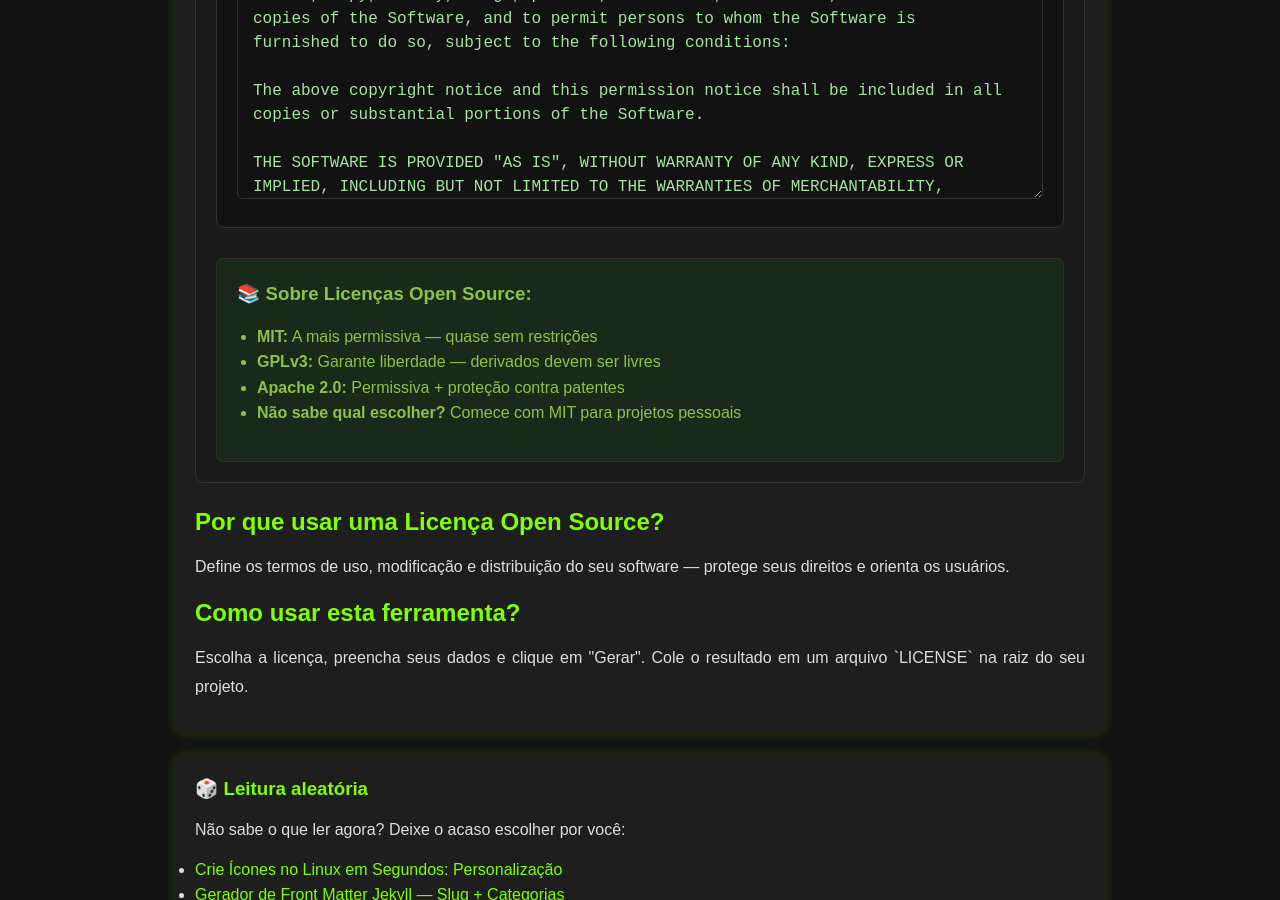
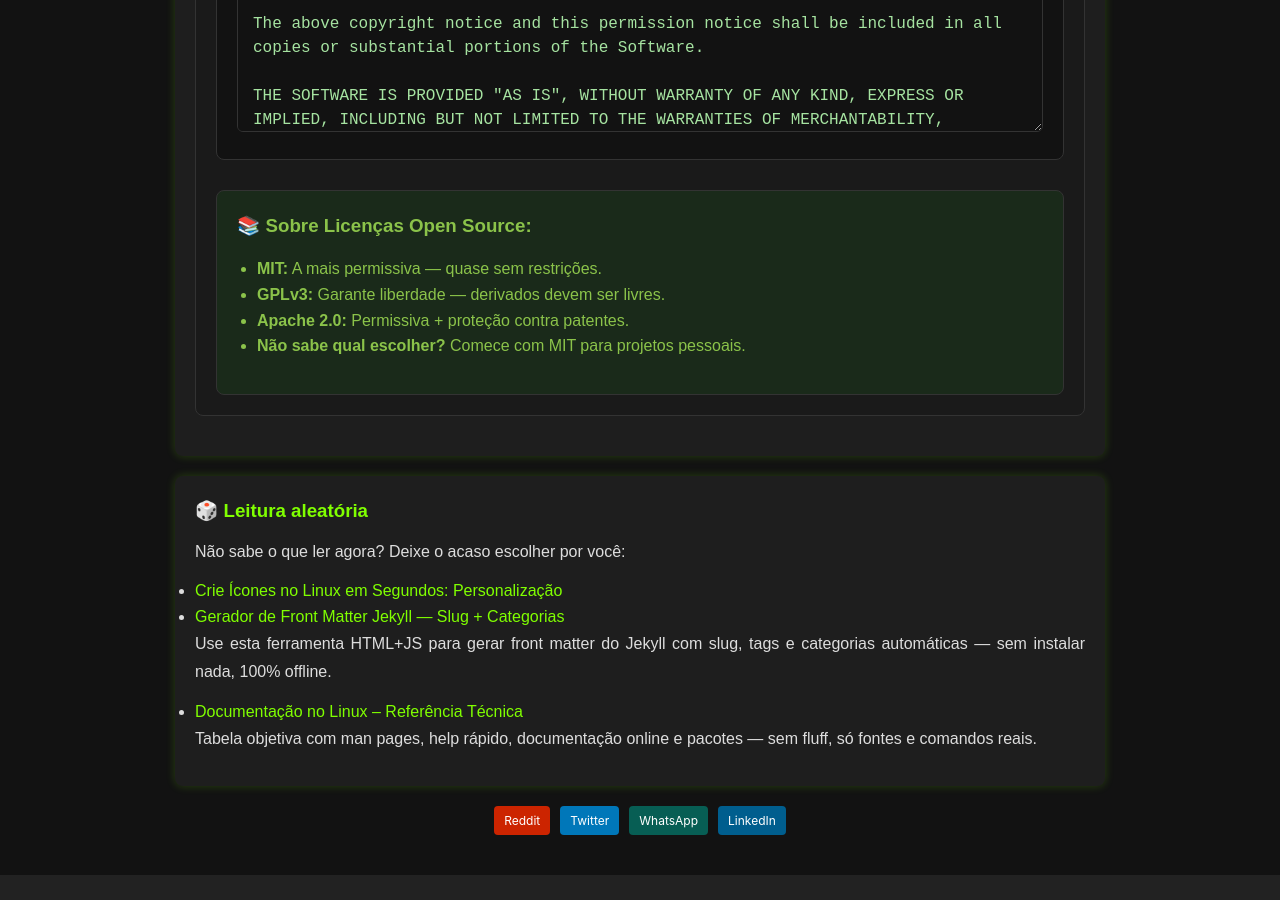
Before and after one commit to Piolinux/piolinux-site, a Jekyll site: the page built from _pages/_tools/gerador-de-licencas-open-source-mit-gpl-apache.html, in a window 1280 px wide and 900 px high, scrolled down 1299 px. Built offline with Jekyll 4.4.1, drawn with Linux system fonts in a browser that asks for light colours; some of the changed text lies outside the part shown.

Commit message:
Update gerador-de-licencas-open-source-mit-gpl-apache.html

```diff
--- a/_pages/_tools/gerador-de-licencas-open-source-mit-gpl-apache.html
+++ b/_pages/_tools/gerador-de-licencas-open-source-mit-gpl-apache.html
@@ -75,21 +75,15 @@ Permission is hereby granted, free of charge...
   <div style="background: #1a2a1a; color: #8bc34a; padding: 20px; border-radius: 8px; margin-top: 30px; border: 1px solid #333;">
     <h3 style="color: #8bc34a; margin-top: 0;">📚 Sobre Licenças Open Source:</h3>
     <ul style="padding-left: 20px; margin: 15px 0; line-height: 1.6;">
-      <li><strong>MIT:</strong> A mais permissiva — quase sem restrições</li>
-      <li><strong>GPLv3:</strong> Garante liberdade — derivados devem ser livres</li>
-      <li><strong>Apache 2.0:</strong> Permissiva + proteção contra patentes</li>
-      <li><strong>Não sabe qual escolher?</strong> Comece com MIT para projetos pessoais</li>
+      <li><strong>MIT:</strong> A mais permissiva — quase sem restrições.</li>
+      <li><strong>GPLv3:</strong> Garante liberdade — derivados devem ser livres.</li>
+      <li><strong>Apache 2.0:</strong> Permissiva + proteção contra patentes.</li>
+      <li><strong>Não sabe qual escolher?</strong> Comece com MIT para projetos pessoais.</li>
     </ul>
   </div>
 </div>
 
-  <div class="seo-content">
-    <h2>Por que usar uma Licença Open Source?</h2>
-    <p>Define os termos de uso, modificação e distribuição do seu software — protege seus direitos e orienta os usuários.</p>
-    <h2>Como usar esta ferramenta?</h2>
-    <p>Escolha a licença, preencha seus dados e clique em "Gerar". Cole o resultado em um arquivo `LICENSE` na raiz do seu projeto.</p>
 
-  </div>
 </section>
 
 
```
